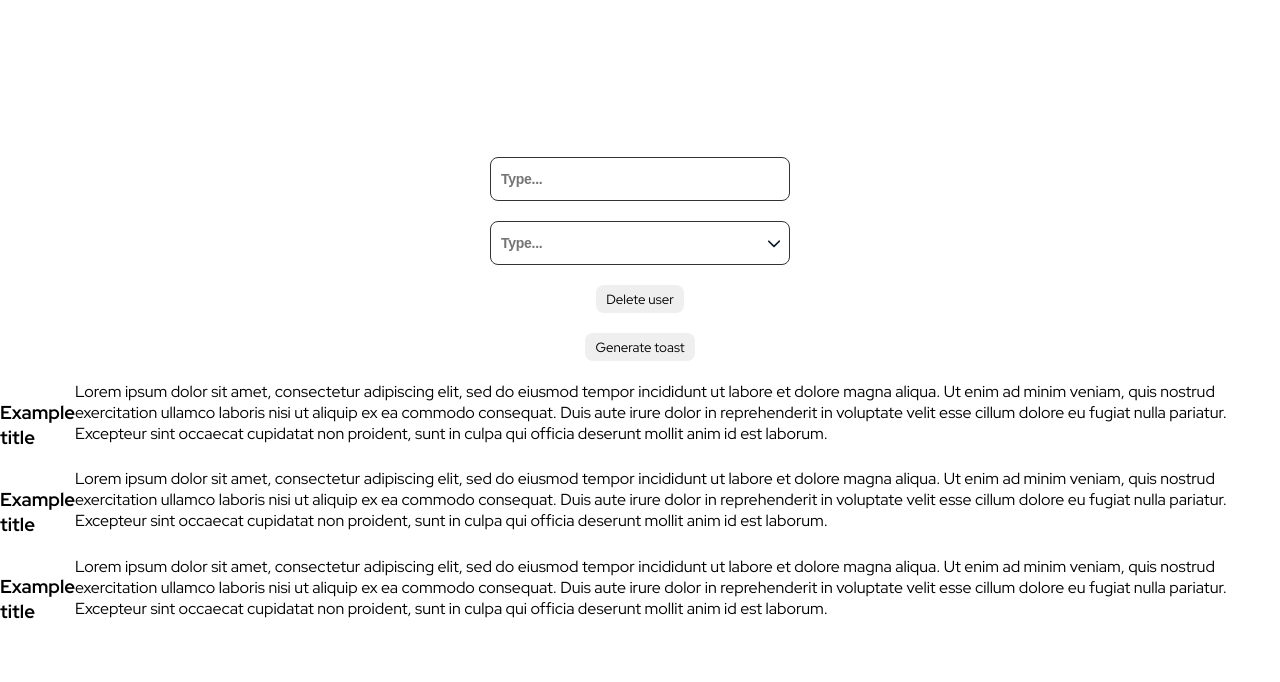
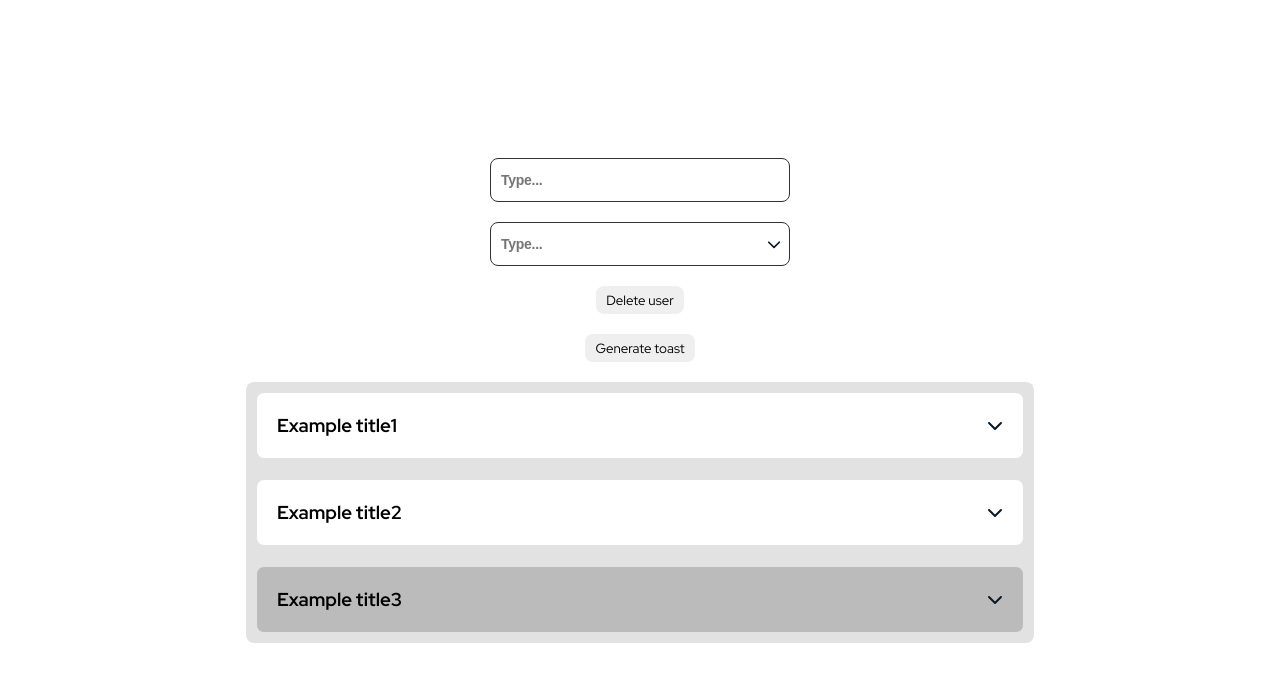
Before and after one commit to rartamosa/React-UI-components, a React (Create React App) app: page / in a window 1280 px wide. Shown: the top 682 px of the page. Built offline with nearby package versions, Linux system fonts and the light colour scheme.

Commit message:
Updated the Accordion component

```diff
--- a/src/App.tsx
+++ b/src/App.tsx
@@ -138,7 +138,10 @@ const App = () => {
       />
 
       {/* ACCORDION */}
-      <Accordion accordionBody={accordionDummyData} />
+      <Accordion
+        accordionBody={accordionDummyData}
+        // iconColor="red"
+      />
     </>
   );
 };
--- a/src/components/Accordion/Accordion.tsx
+++ b/src/components/Accordion/Accordion.tsx
@@ -1,19 +1,115 @@
 import { useState } from "react";
 import styled, { css } from "styled-components";
+import {
+  faChevronDown,
+  faChevronUp,
+  fas,
+} from "@fortawesome/free-solid-svg-icons";
+import { library } from "@fortawesome/fontawesome-svg-core";
+import { FontAwesomeIcon } from "@fortawesome/react-fontawesome";
 
-import { AccordionProps, AccordionData } from "./AccordionProps";
+import {
+  AccordionProps,
+  AccordionData,
+  MAIN_LIGHT_COLOR,
+  SECONDARY_LIGHT_COLOR,
+  MAIN_DARK_FONT_COLOR,
+} from "./AccordionProps";
 
-const Accordion = ({ accordionBody }: AccordionProps) => {
-  const [isAccordionOpen, setIsAccordionOpen] = useState(false);
+library.add(fas, faChevronDown, faChevronUp);
+
+const Accordion = ({
+  accordionBody,
+  show = "single",
+  customIcon,
+  iconColor,
+}: AccordionProps) => {
+  const [isAccordionExpanded, setIsAccordionExpanded] = useState<
+    boolean | number
+  >(false);
+  const [areAccordionsExpanded, setAreAccordionsExpanded] = useState<
+    AccordionData[]
+  >([]);
+
+  const onSingleAccordionOpen = (index: number): void => {
+    if (isAccordionExpanded === index) {
+      setIsAccordionExpanded(true);
+    } else {
+      setIsAccordionExpanded(index);
+    }
+    // setIsAccordionExpanded(isAccordionExpanded ? index : false);
+  };
+
+  const onManyAccordionsOpen = (index: number): void => {
+    if (areAccordionsExpanded.includes(index)) {
+      setAreAccordionsExpanded(
+        areAccordionsExpanded.filter((item) => item.index !== index)
+      );
+    } else {
+      setAreAccordionsExpanded([...areAccordionsExpanded, index]);
+    }
+  };
+
+  const determineOpen = (
+    index: number,
+    accordion: () => React.ReactNode
+  ): JSX.Element | null => {
+    if (show === "many") {
+      if (areAccordionsExpanded.includes(index)) {
+        return <AccordionBody>{accordion()}</AccordionBody>;
+      } else {
+        return null;
+      }
+    } else {
+      if (isAccordionExpanded === index) {
+        return <AccordionBody>{accordion()}</AccordionBody>;
+      } else {
+        return null;
+      }
+    }
+  };
 
   return (
-    <div>
-      {accordionBody.map((accordion) => (
-        <AccordionsContainer key={accordion.id}>
-          <SingleAccordion>{accordion.children()}</SingleAccordion>
-        </AccordionsContainer>
+    <AccordionsContainer>
+      {accordionBody.map((accordion, index) => (
+        <SingleAccordion
+          key={accordion.id}
+          style={
+            accordion.disabled
+              ? {
+                  cursor: "not-allowed",
+                  backgroundColor: SECONDARY_LIGHT_COLOR,
+                }
+              : { cursor: "pointer" }
+          }
+        >
+          <>
+            <TitleContainer onClick={() => onSingleAccordionOpen(index)}>
+              <AccordionTitle>{accordion.title}</AccordionTitle>
+              <FontAwesomeIcon
+                //   icon={customIcon ? ["fas", customIcon] : ["fas", "chevron-down"]}
+                icon={
+                  isAccordionExpanded
+                    ? ["fas", "chevron-up"]
+                    : ["fas", "chevron-down"]
+                }
+                color={iconColor || MAIN_DARK_FONT_COLOR}
+                style={
+                  accordion.disabled
+                    ? { cursor: "not-allowed" }
+                    : { cursor: "pointer" }
+                }
+              />
+            </TitleContainer>
+
+            {/* {isAccordionExpanded && (
+            <AccordionBody>{accordion.children()}</AccordionBody>
+          )} */}
+            {determineOpen(index, accordion.children)}
+          </>
+        </SingleAccordion>
       ))}
-    </div>
+    </AccordionsContainer>
   );
 };
 
@@ -21,8 +117,35 @@ export default Accordion;
 
 export const AccordionsContainer = styled.div`
   display: flex;
+  flex-direction: column;
+  gap: 20px;
+  background-color: ${MAIN_LIGHT_COLOR};
+  padding: 10px;
+  border-radius: 8px;
+  width: 60%;
 `;
 
-export const SingleAccordion = styled.div`
+export const SingleAccordion = styled.div<{
+  key: string;
+}>`
   display: flex;
+  flex-direction: column;
+  gap: 10px;
+  border: 1px solid ${MAIN_LIGHT_COLOR};
+  background-color: #fff;
+  padding: 10px;
+  border-radius: 8px;
 `;
+
+export const TitleContainer = styled.div`
+  display: flex;
+  align-items: center;
+  justify-content: space-between;
+  padding: 10px;
+`;
+
+export const AccordionTitle = styled.h3`
+  margin: 0;
+`;
+
+export const AccordionBody = styled.div``;
--- a/src/components/Accordion/AccordionDummyData.ts
+++ b/src/components/Accordion/AccordionDummyData.ts
@@ -1,4 +1,3 @@
-import React from "react";
 // @ts-ignore
 import uniqid from "uniqid";
 
@@ -9,16 +8,19 @@ const accordionDummyData: AccordionData[] = [
   {
     id: uniqid(),
     children: DummyComponent,
+    title: "Example title1",
     disabled: false,
   },
   {
     id: uniqid(),
     children: DummyComponent,
-    disabled: false,
+    title: "Example title2",
+    // disabled: false,
   },
   {
     id: uniqid(),
     children: DummyComponent,
+    title: "Example title3",
     disabled: true,
   },
 ];
--- a/src/components/Accordion/AccordionProps.ts
+++ b/src/components/Accordion/AccordionProps.ts
@@ -1,11 +1,18 @@
-import React, { ReactNode } from "react";
-
 export type AccordionProps = {
   accordionBody: AccordionData[];
+  show?: "single" | "many";
+  customIcon?: string;
+  iconColor?: string;
 };
 
 export type AccordionData = {
   id: string;
-  children: () => JSX.Element;
-  disabled: boolean;
+  children: () => JSX.Element | JSX.Element[];
+  title: string;
+  disabled?: boolean;
+  //   index?: number;
 };
+
+export const MAIN_LIGHT_COLOR = "#e2e2e2";
+export const SECONDARY_LIGHT_COLOR = "#bbb";
+export const MAIN_DARK_FONT_COLOR = "#0A1929";
--- a/src/components/Accordion/DummyComponent.tsx
+++ b/src/components/Accordion/DummyComponent.tsx
@@ -1,17 +1,14 @@
 const DummyComponent = () => {
   return (
-    <>
-      <h3>Example title</h3>
     <div>
       Lorem ipsum dolor sit amet, consectetur adipiscing elit, sed do eiusmod
       tempor incididunt ut labore et dolore magna aliqua. Ut enim ad minim
       veniam, quis nostrud exercitation ullamco laboris nisi ut aliquip ex ea
       commodo consequat. Duis aute irure dolor in reprehenderit in voluptate
-        velit esse cillum dolore eu fugiat nulla pariatur. Excepteur sint
-        occaecat cupidatat non proident, sunt in culpa qui officia deserunt
-        mollit anim id est laborum.
+      velit esse cillum dolore eu fugiat nulla pariatur. Excepteur sint occaecat
+      cupidatat non proident, sunt in culpa qui officia deserunt mollit anim id
+      est laborum.
     </div>
-    </>
   );
 };
 
```
Lines whose indentation alone changed are shown as unchanged.
